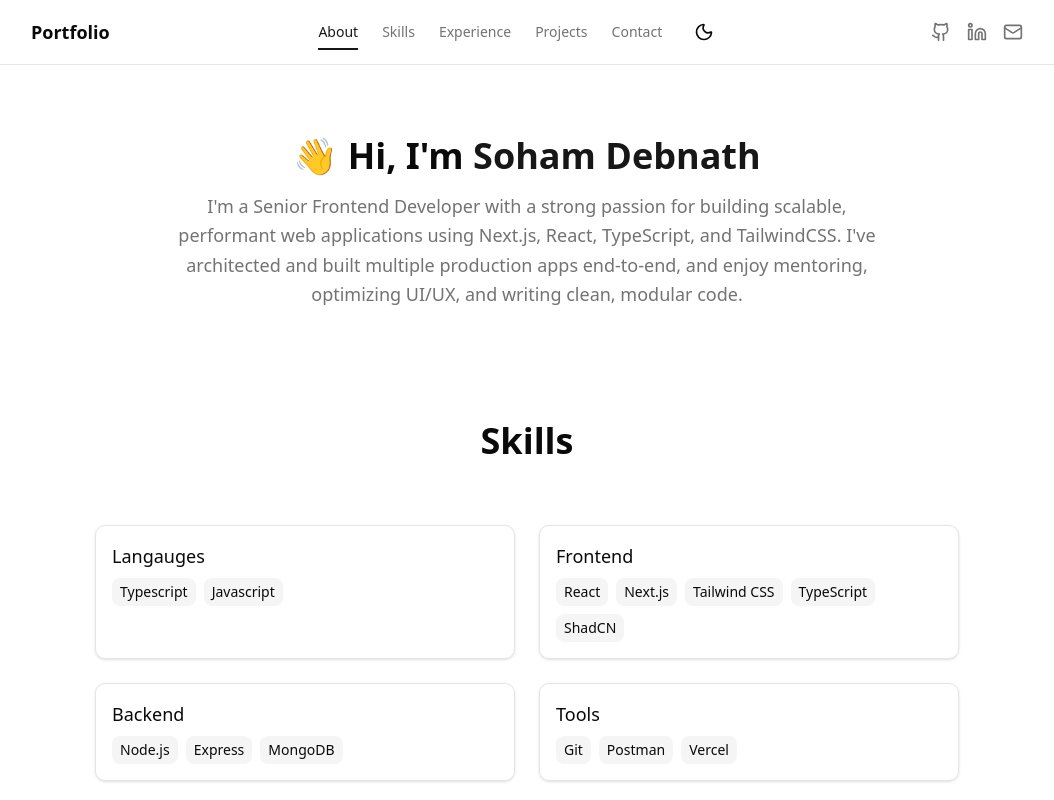
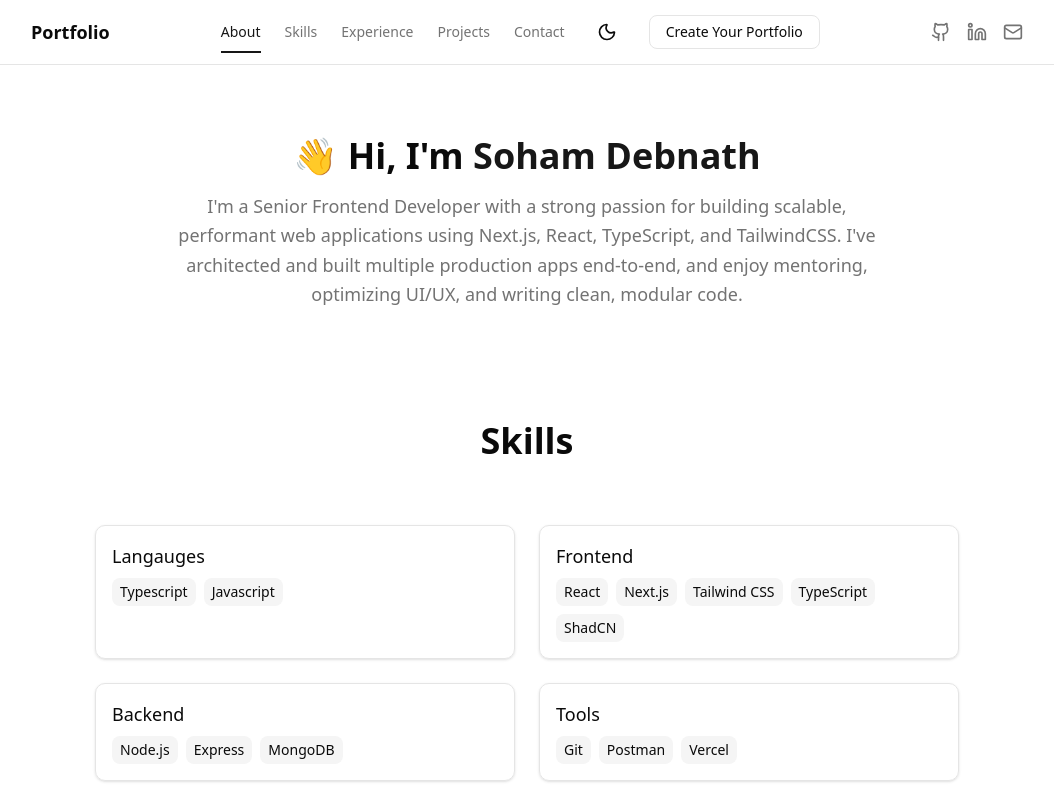
Before and after one commit to Popo047/portfilio, a Next.js app: page / in a window 1280 px wide. Shown: the top 800 px of the page, without its empty margins (113-1167 px from the left). Built offline with nearby package versions, Linux system fonts and the light colour scheme.

Commit message:
Added Create Portfolio Button

```diff
--- a/src/components/navbar/navbar.tsx
+++ b/src/components/navbar/navbar.tsx
@@ -12,6 +12,7 @@ import { Menu } from "lucide-react";
 import { ThemeToggleButton } from "@/components/buttons/theme-button";
 import clsx from "clsx";
 import { siteConfig } from "@/libs/site-config";
+import { useRouter } from "next/navigation";
 
 const navItems = [
 	{ label: "About", id: "about" },
@@ -24,6 +25,7 @@ const navItems = [
 export function Navbar() {
 	const [activeId, setActiveId] = useState<string>("about");
 	const [mobileSheetOpen, setMobileSheetOpen] = useState<boolean>(false);
+	const { push } = useRouter();
 
 	useEffect(() => {
 		const observer = new IntersectionObserver(
@@ -78,6 +80,12 @@ export function Navbar() {
 						</button>
 					))}
 					<ThemeToggleButton />
+					<button
+						onClick={() => push("/admin")}
+						className="text-sm font-medium border border-border px-4 py-1.5 rounded-md hover:bg-muted transition-colors duration-200"
+					>
+						Create Your Portfolio
+					</button>
 				</nav>
 
 				{/* Desktop Socials */}
@@ -142,6 +150,15 @@ export function Navbar() {
 										{label}
 									</button>
 								))}
+								<button
+									onClick={() => {
+										push("/admin");
+										setMobileSheetOpen(false);
+									}}
+									className="text-sm font-medium border border-border px-4 py-1.5 rounded-md hover:bg-muted transition-colors duration-200"
+								>
+									Create Your Portfolio
+								</button>
 							</div>
 						</SheetContent>
 					</Sheet>
```
